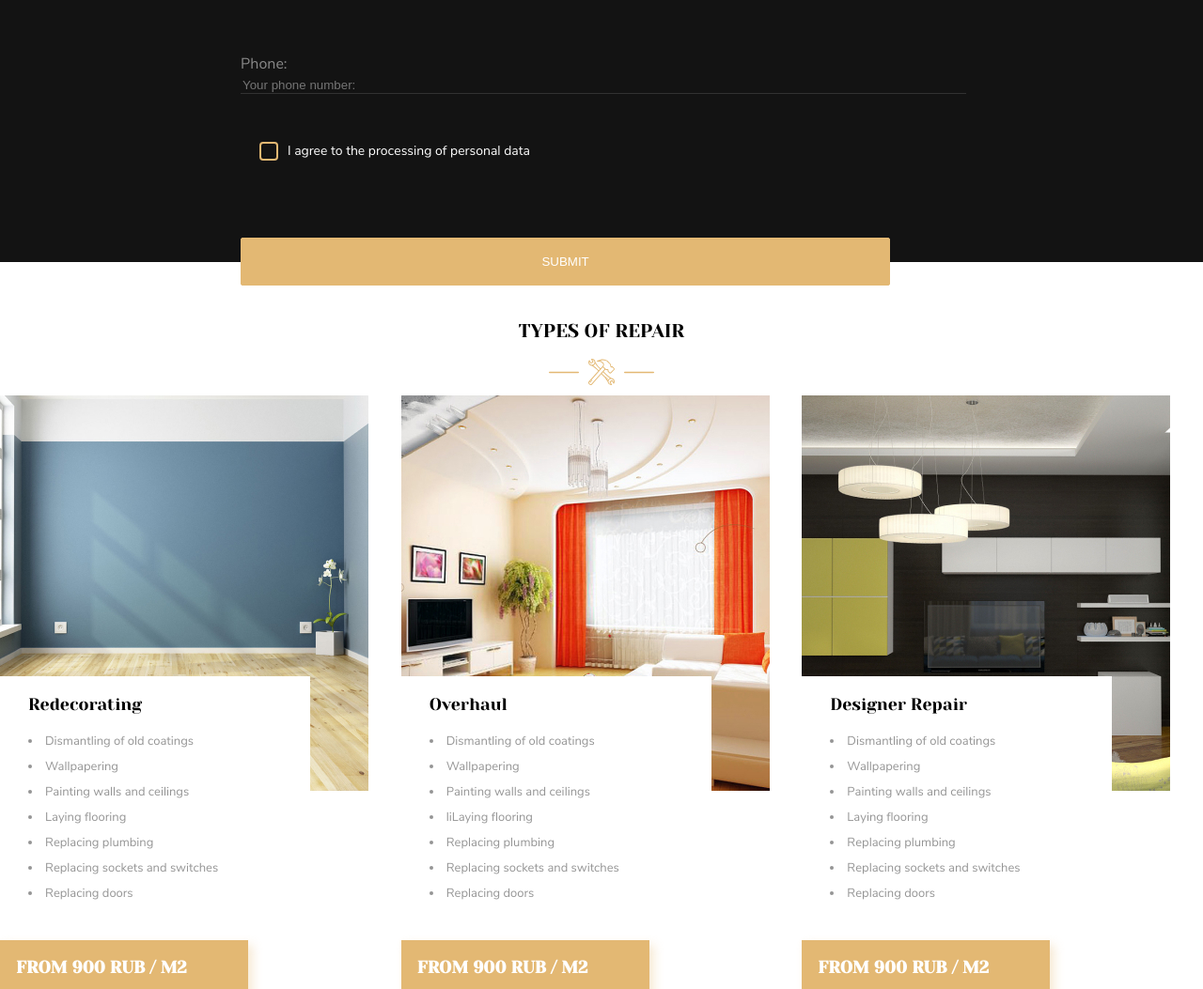
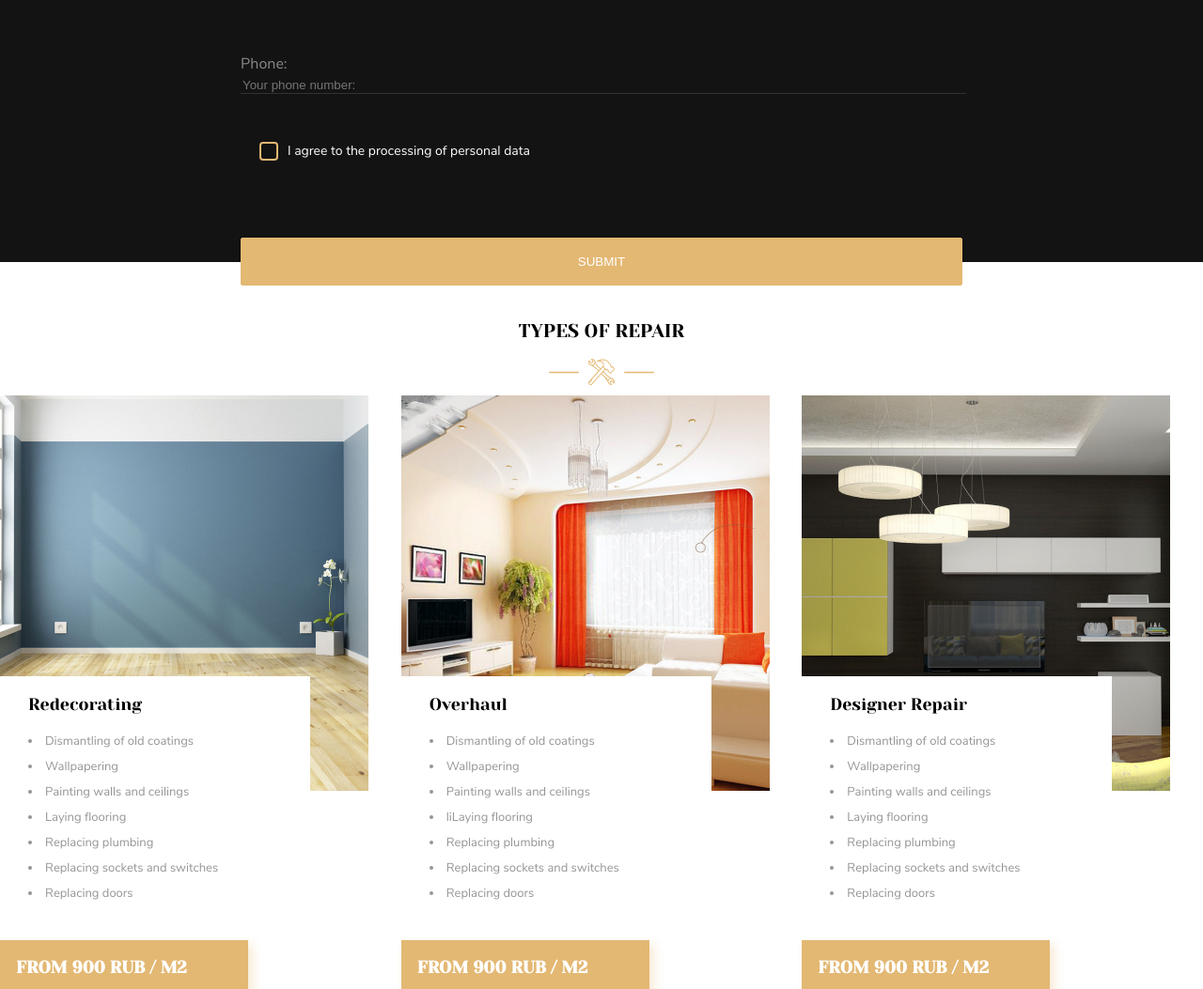
Before and after one commit to AleksGoodOmens/Lab, a plain HTML site: page index.html in a window 1280 px wide. Shown: the part 2093-3146 px from the top of the page at 94% size. Drawn offline with Linux system fonts and the light colour scheme.

Commit message:
Add files via upload

```diff
--- a/style.css
+++ b/style.css
@@ -1041,7 +1041,7 @@
      .checkbox__wrapper {
          padding: 20px;
      }
-     .submitButton {
+     .questions-wrapper .submitButton {
          width: 90%;
      }
      .questions__container {
```
